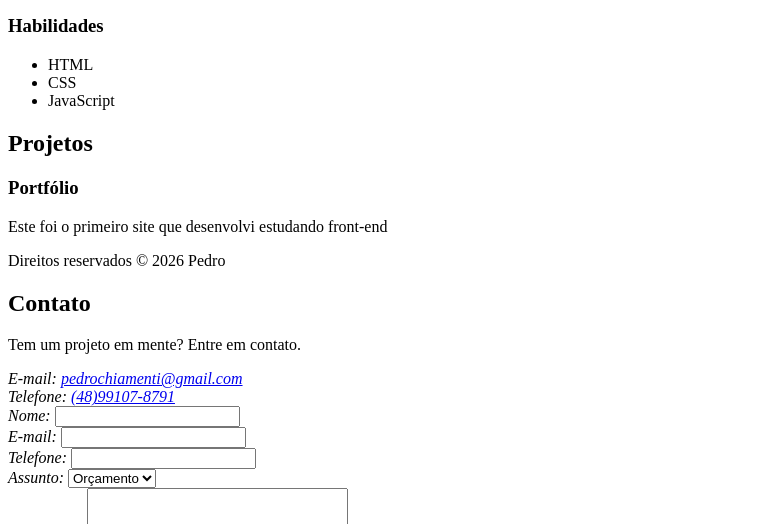
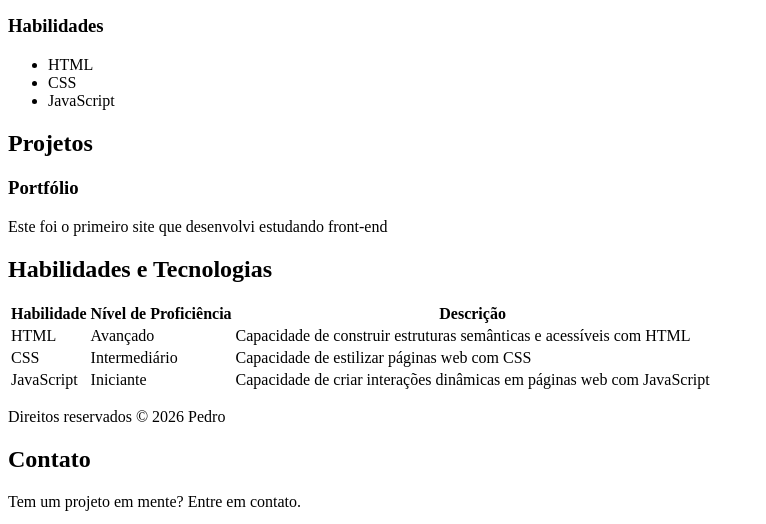
Before and after one commit to pedrochiamenti/site, a plain HTML site: page index.html in a window 1280 px wide. Shown: the part 274-798 px from the top of the page, without its empty margins (0-766 px from the left). Drawn offline with Linux system fonts and the light colour scheme.

Commit message:
Update index.html

```diff
--- a/index.html
+++ b/index.html
@@ -59,6 +59,44 @@
             <p>Este foi o primeiro site que desenvolvi estudando front-end</p>
         </article>
     </section>
+    <section id="habilidades">
+
+        <h2>Habilidades e Tecnologias</h2>
+
+        <table>
+            <thead>
+
+                <tr>
+                    <th>Habilidade</th>
+                    <th>Nível de Proficiência</th>
+                    <th>Descrição</th>
+            </thead>
+            <tbody>
+
+
+                <tr>
+                    <td>HTML</td>
+                    <td>Avançado</td>
+                    <td>Capacidade de construir estruturas semânticas e acessíveis com HTML</td>
+                </tr>
+
+                <tr>
+                    <td>CSS</td>
+                    <td>Intermediário</td>
+                    <td>Capacidade de estilizar páginas web com CSS</td>
+                </tr>
+
+                <tr>
+                    <td>JavaScript</td>
+                    <td>Iniciante</td>
+                    <td>Capacidade de criar interações dinâmicas em páginas web com JavaScript</td>
+                </tr>
+
+            </tbody>
+
+        </table>
+    </section>
+
 
     <footer>
         <p>Direitos reservados &copy; 2026 Pedro</p>
```
